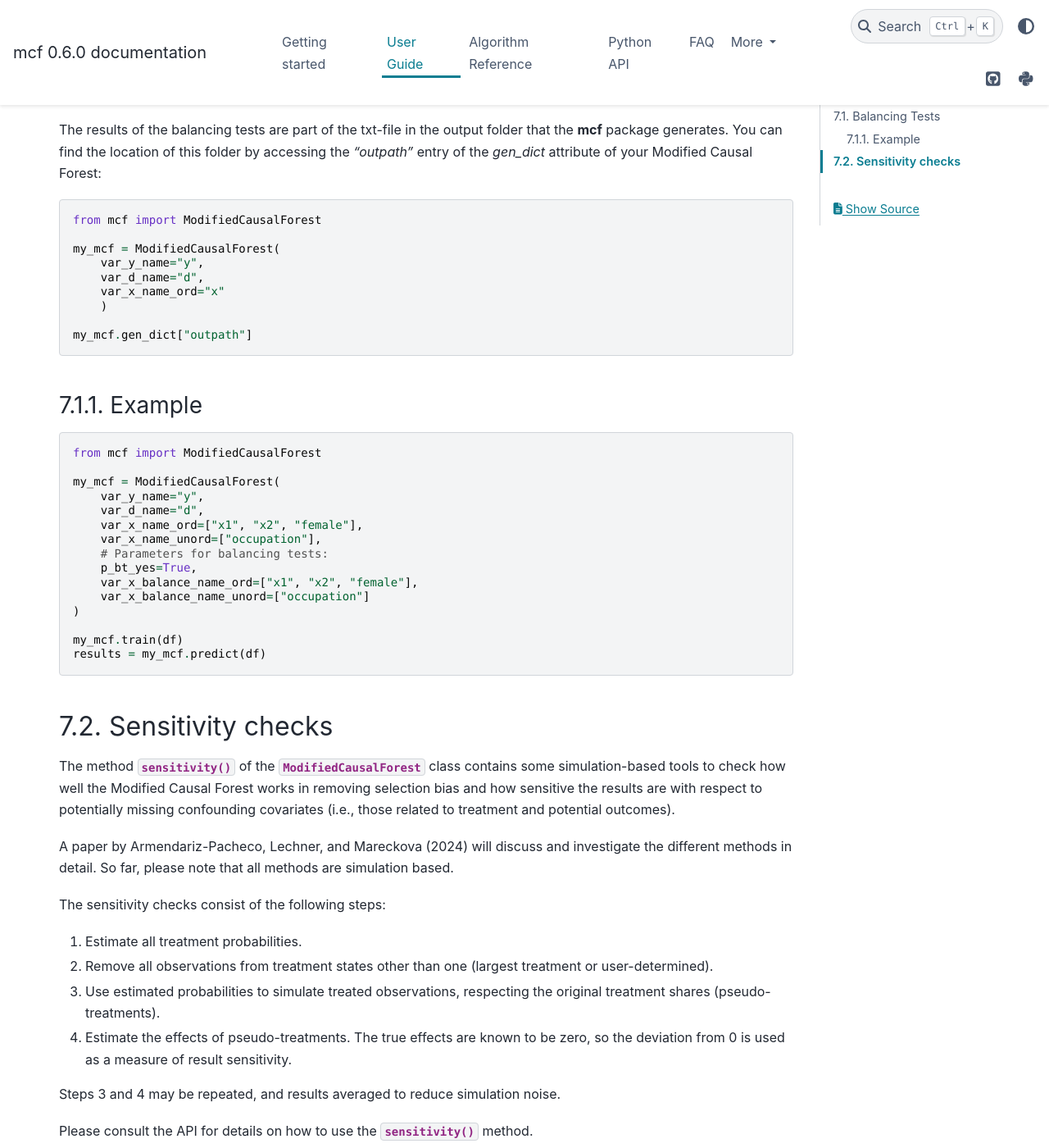
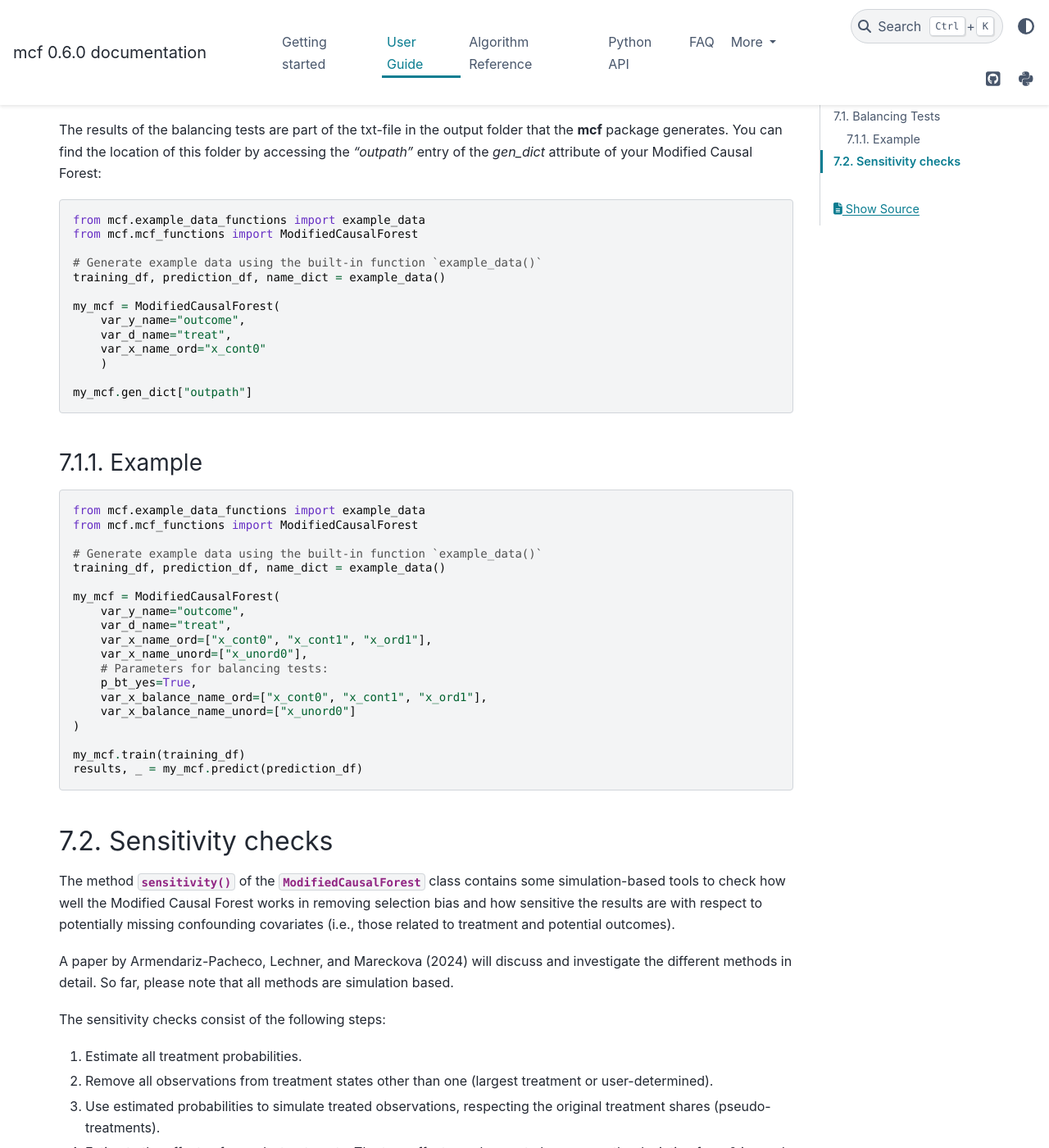
Before and after one commit to MCFpy/mcf, a Sphinx documentation site: the page built from docs/source/user_guide/experimental_features.rst, in a window 1280 px wide and 1400 px high, scrolled down 842 px. Shown: the whole window at 82% size. Built offline with Sphinx 7.4.7 and the PyData theme 0.15.4, drawn with Linux system fonts in a browser that asks for light colours.

Commit message:
Update experimental_features.rst

```diff
--- a/docs/source/user_guide/experimental_features.rst
+++ b/docs/source/user_guide/experimental_features.rst
@@ -26,12 +26,16 @@ The results of the balancing tests are part of the txt-file in the output folder
 
 .. code-block:: python
 
-    from mcf import ModifiedCausalForest
+    from mcf.example_data_functions import example_data
+    from mcf.mcf_functions import ModifiedCausalForest
+
+    # Generate example data using the built-in function `example_data()`
+    training_df, prediction_df, name_dict = example_data()
 
     my_mcf = ModifiedCausalForest(
-        var_y_name="y",
-        var_d_name="d",
-        var_x_name_ord="x"
+        var_y_name="outcome",
+        var_d_name="treat",
+        var_x_name_ord="x_cont0"
         )
 
     my_mcf.gen_dict["outpath"]
@@ -41,21 +45,25 @@ Example
 
 .. code-block:: python
 
-    from mcf import ModifiedCausalForest
+    from mcf.example_data_functions import example_data
+    from mcf.mcf_functions import ModifiedCausalForest
+
+    # Generate example data using the built-in function `example_data()`
+    training_df, prediction_df, name_dict = example_data()
 
     my_mcf = ModifiedCausalForest(
-        var_y_name="y",
-        var_d_name="d",
-        var_x_name_ord=["x1", "x2", "female"],
-        var_x_name_unord=["occupation"],
+        var_y_name="outcome",
+        var_d_name="treat",
+        var_x_name_ord=["x_cont0", "x_cont1", "x_ord1"],
+        var_x_name_unord=["x_unord0"],
         # Parameters for balancing tests:
         p_bt_yes=True,
-        var_x_balance_name_ord=["x1", "x2", "female"],
-        var_x_balance_name_unord=["occupation"]
+        var_x_balance_name_ord=["x_cont0", "x_cont1", "x_ord1"],
+        var_x_balance_name_unord=["x_unord0"]
     )
 
-    my_mcf.train(df)
-    results = my_mcf.predict(df)
+    my_mcf.train(training_df)
+    results, _ = my_mcf.predict(prediction_df)
 
 
 Sensitivity checks
```
